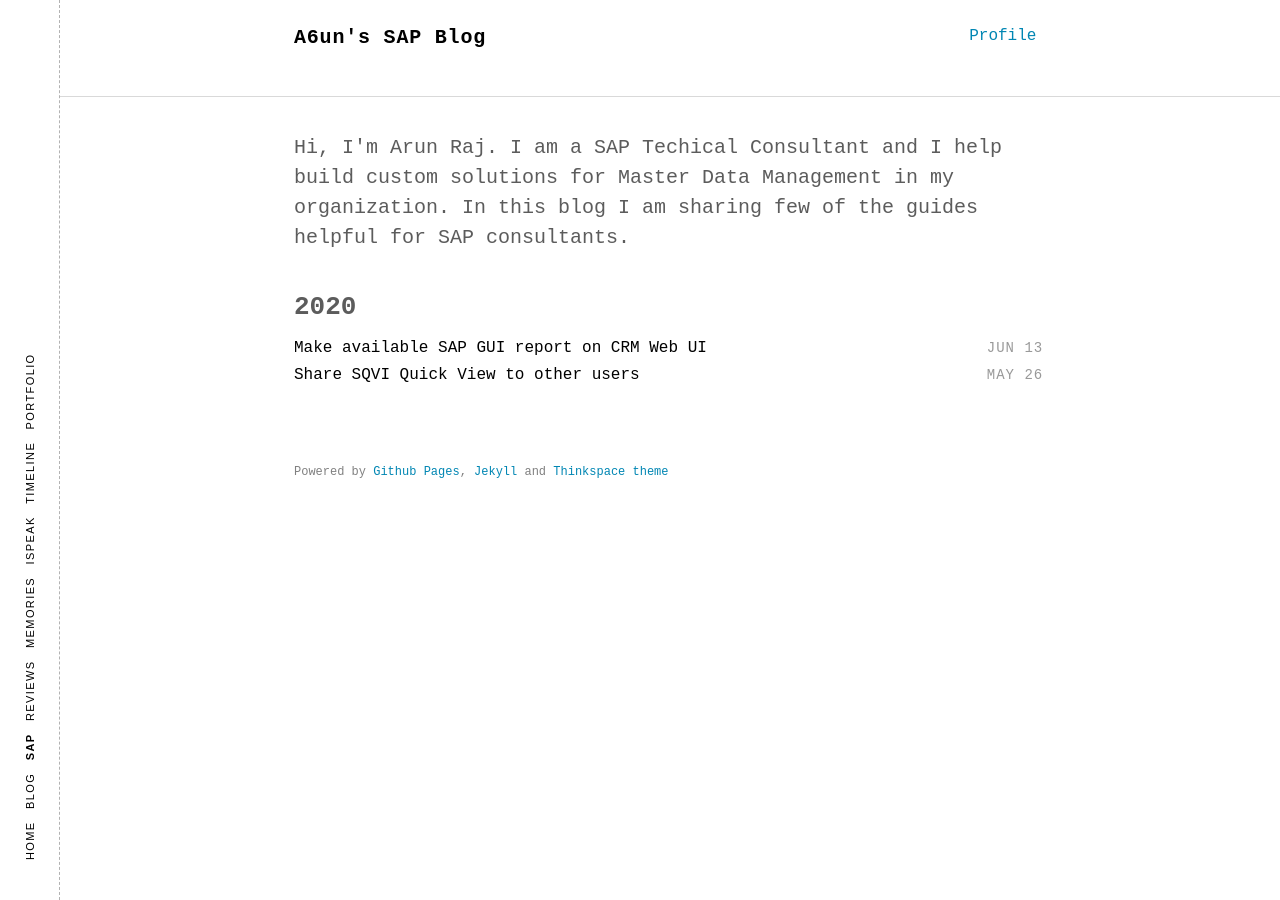
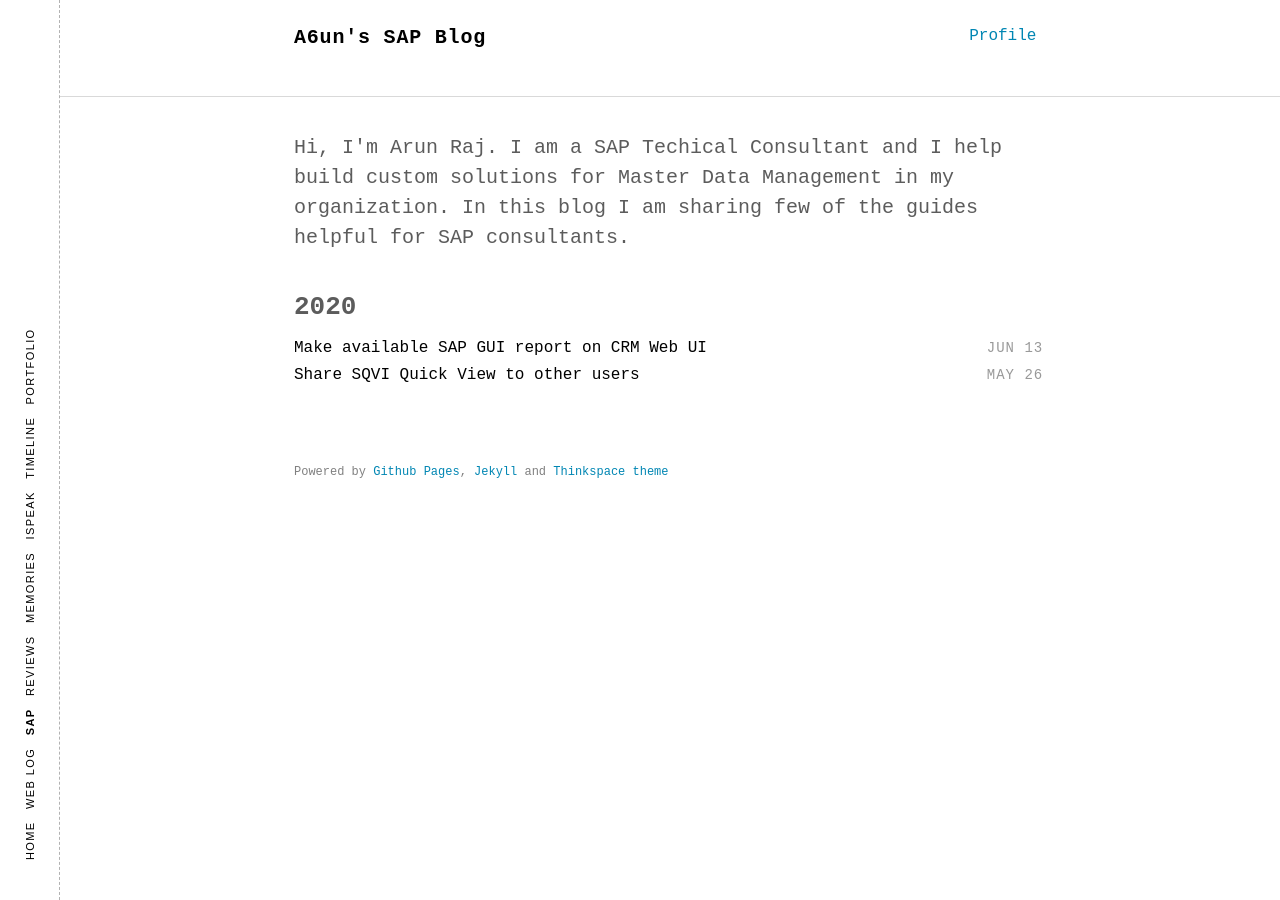
Before and after one commit to a6unraj/a6unraj.github.io, a Jekyll site: the page built from index.html, in a window 1280 px wide. Built offline with Jekyll 4.4.1, drawn with Linux system fonts in a browser that asks for light colours; some web fonts are replaced; comment, search, counter and statistics services are not loaded.

Commit message:
Update nav.html

```diff
--- a/_includes/nav.html
+++ b/_includes/nav.html
@@ -2,7 +2,7 @@
     <div class="side__inner">
         <div class="menu">
         <a href="https://arunraj.eu" title="Home">Home</a>
-        <a href="https://arunraj.eu/blog" title="Blog">Blog</a>
+        <a href="https://arunraj.eu/weblog" title="Web Log">Web Log</a>
         <a href="https://arunraj.eu/sap" title="SAP Blog"  style="font-weight:800">SAP</a>
         <a href="https://arunraj.eu/reviews" title="Reviews">Reviews</a>
         <a href="https://arunraj.eu/memories" title="Memories">Memories</a>
```
